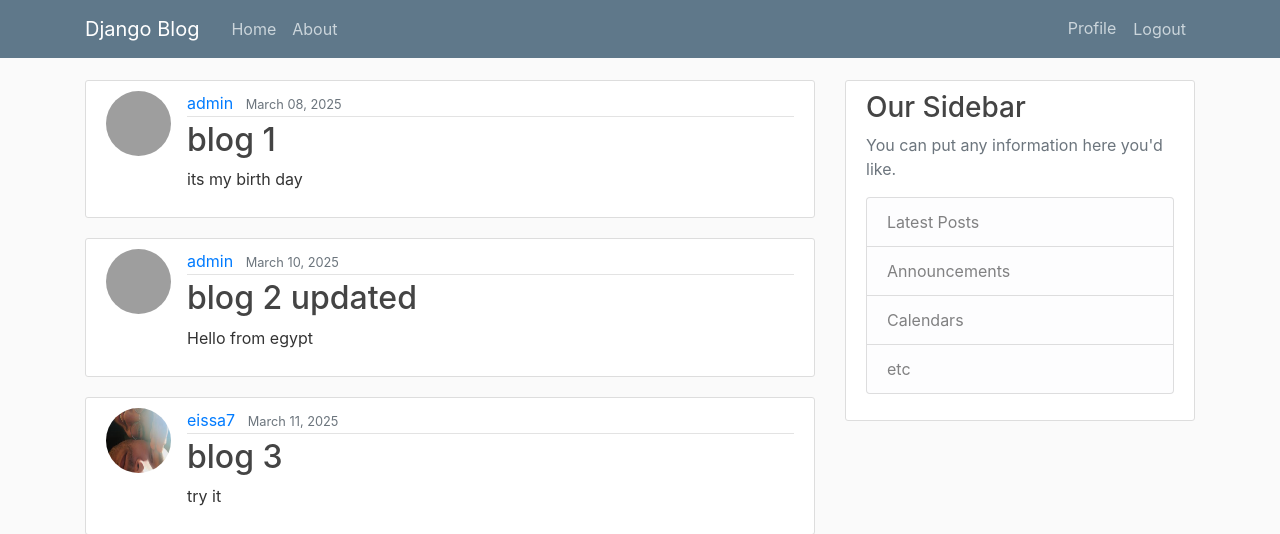
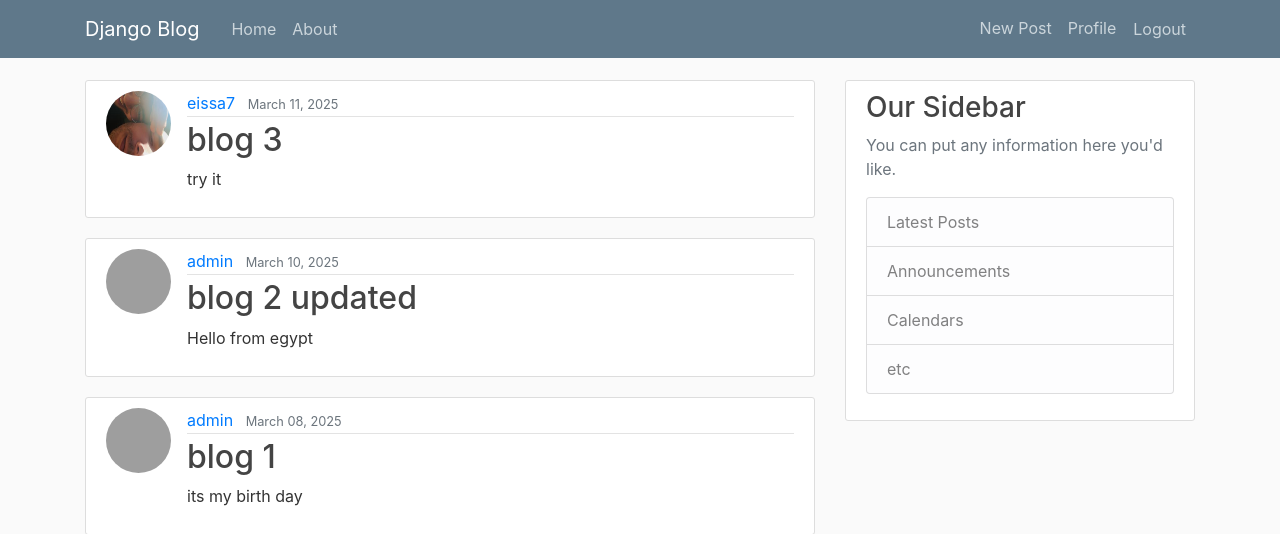
Before and after one commit to mohammedeissa7/Django_blog, a Django app: page / in a window 1280 px wide. Shown: the top 534 px of the page. Run offline with Django 5.2, Linux system fonts and the light colour scheme; a user stored in the database is signed in; data comes from the database, SQL or seed files in the repository; both versions use the stored data as it was after the commit; some libraries are stand-ins or nearby versions; grey boxes are pictures that could not be loaded.

Commit message:
#3 Create_Update_Delete_Detail

```diff
--- a/blog/models.py
+++ b/blog/models.py
@@ -1,7 +1,7 @@
 from django.db import models
 from django.utils import timezone
 from django.contrib.auth.models import User
-
+from django.urls import reverse
 
 
 
@@ -14,3 +14,5 @@ class Post(models.Model):
 
     def __str__(self):
         return self.title
+    def get_absolute_url(self):
+        return reverse('post-detail', kwargs={'pk' :self.pk})
--- a/blog/templates/blog/base.html
+++ b/blog/templates/blog/base.html
@@ -31,6 +31,7 @@
                     <!-- Navbar Right Side -->
                     <div class="navbar-nav">
                       {% if user.is_authenticated %}
+                        <a class="nav-item nav-link" href="{% url 'post-create' %}">New Post</a>
                         <a class="nav-item nav-link" href="{%url 'users:profile' %}">Profile</a>
                         <form action="{% url 'users:logout' %}" method="post" class="d-inline">
                           {% csrf_token %}
--- a/blog/templates/blog/home.html
+++ b/blog/templates/blog/home.html
@@ -9,7 +9,7 @@
                 <a class="mr-2" href="#">{{ post.author }}</a>
                 <small class="text-muted">{{ post.date_posted |date:"F d, Y" }}</small>
             </div>
-            <h2><a class="article-title" href="#">{{ post.title }}</a></h2>
+            <h2><a class="article-title" href="{% url 'post-detail' post.id %}">{{ post.title }}</a></h2>
             <p class="article-content">{{ post.content }}</p>
             </div>
         </article>
--- a/blog/templates/blog/post_confirm_delete.html
+++ b/blog/templates/blog/post_confirm_delete.html
@@ -12,10 +12,12 @@
             {{ form|crispy }}
         </fieldset>
         <div class="form-group">
-            <button class="btn btn-outline-info" type="submit">
+            <button class="btn btn-outline-danger" type="submit">
                 Delete
             </button>
-            <a href="{% url 'users:profile' %}"></a>
+            <a href="{% url 'post-detail' object.id %}" class="btn btn-outline-secondary">
+                Cancel
+            </a>
         </div>
     </form>
    </div>
--- a/blog/templates/blog/post_detail.html
+++ b/blog/templates/blog/post_detail.html
@@ -9,8 +9,8 @@
                         <small class="text-muted">{{ object.date_posted |date:"F d, Y" }}</small>
                         {% if object.author == user%}
                         <div>
-                        <a class="btn btn-sm btn-outline-secondary float-right" href="{% url 'post-edit' object.id %}">Update</a>
-                        <a class="btn btn-danger btn-outline-secondary float-right" href="{% url 'post-delete' object.id %}">Delete</a>
+                        <a class="btn btn-secondary btn-sm mt-1 mb-1" href="{% url 'post-update' object.id %}">Update</a>
+                        <a class="btn btn-danger btn-sm mt-1 mb-1" href="{% url 'post-delete' object.id %}">Delete</a>
                         </div>
                         {% endif %}
                     </div>
--- a/blog/urls.py
+++ b/blog/urls.py
@@ -1,10 +1,15 @@
 from django.urls import path
 from . import views
+from .views import PostListView, PostUpdateView, PostDetailView, PostDeleteView, PostCreateView
 
 
 
 
 urlpatterns = [
-    path('', views.home, name='blog-home'),
+    path('', PostListView.as_view(), name='blog-home'),
+    path('detail/<int:pk>', PostDetailView.as_view(), name='post-detail'),
+    path('update/<int:pk>', PostUpdateView.as_view(), name='post-update'),
+    path('delete/<int:pk>', PostDeleteView.as_view(), name='post-delete'),
+    path('new/', PostCreateView.as_view(), name='post-create'),
     path('about/', views.about, name='blog-about'),
 ]
--- a/blog/views.py
+++ b/blog/views.py
@@ -1,10 +1,67 @@
 from django.shortcuts import render
+from django.contrib.auth.mixins import LoginRequiredMixin, UserPassesTestMixin
+from django.views.generic import (
+    ListView,
+    DetailView,
+    CreateView,
+    UpdateView,
+    DeleteView
+)
 from .models import Post
+
+
 def home(request):
-    context ={
+    context = {
         'posts': Post.objects.all()
     }
     return render(request, 'blog/home.html', context)
 
+
+class PostListView(ListView):
+    model = Post
+    template_name = 'blog/home.html'  # <app>/<model>_<viewtype>.html
+    context_object_name = 'posts'
+    ordering = ['-date_posted']
+
+
+class PostDetailView(DetailView):
+    model = Post
+
+
+class PostCreateView(LoginRequiredMixin, CreateView):
+    model = Post
+    fields = ['title', 'content']
+
+    def form_valid(self, form):
+        form.instance.author = self.request.user
+        return super().form_valid(form)
+
+
+class PostUpdateView(LoginRequiredMixin, UserPassesTestMixin, UpdateView):
+    model = Post
+    fields = ['title', 'content']
+
+    def form_valid(self, form):
+        form.instance.author = self.request.user
+        return super().form_valid(form)
+
+    def test_func(self):
+        post = self.get_object()
+        if self.request.user == post.author:
+            return True
+        return False
+
+
+class PostDeleteView(LoginRequiredMixin, UserPassesTestMixin, DeleteView):
+    model = Post
+    success_url = '/'
+
+    def test_func(self):
+        post = self.get_object()
+        if self.request.user == post.author:
+            return True
+        return False
+
+
 def about(request):
-    return render(request, 'blog/about.html',{'title': 'About'})
+    return render(request, 'blog/about.html', {'title': 'About'})
```
Also changed, not shown: blog/templates/blog/post_form.html (renamed from blog/templates/blog/post_form.htm), db.sqlite3, media/profile_pics/WhatsApp Image 2024-10-27 at 13.10.15_3cc5ac13.jpg (added).
